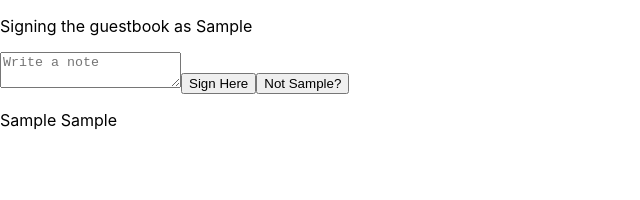
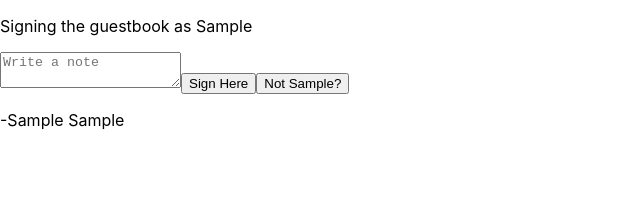
Before and after one commit to NoahDeltoroSmyth/guestbook--useContext-from-Scratch, a React (Create React App) app: page / in a window 1280 px wide. Both pictures are taken after typing "Sample", "Sample" into the empty fields and a click on the button "Sign Here". Shown: the top 200 px of the page, without its empty margins (0-640 px from the left). Built offline with nearby package versions, Linux system fonts and the light colour scheme.

Commit message:
clean up file tree of un wanted files

```diff
--- a/src/components/EntryList/EntryList.js
+++ b/src/components/EntryList/EntryList.js
@@ -7,9 +7,11 @@ const EntryList = () => {
   return (
     <div>
       {entryList.map((entry) => (
-        <p key={`${entry.userName} ${entry.userEntry}`}>
-          {entry.userName} {entry.userEntry}
-        </p>
+        <div key={entry.userName}>
+          <p>
+            -{entry.userName} {entry.userEntry}
+          </p>
+        </div>
       ))}
     </div>
   );
```
Also changed, not shown: src/views/Home/Home.js (deleted).
